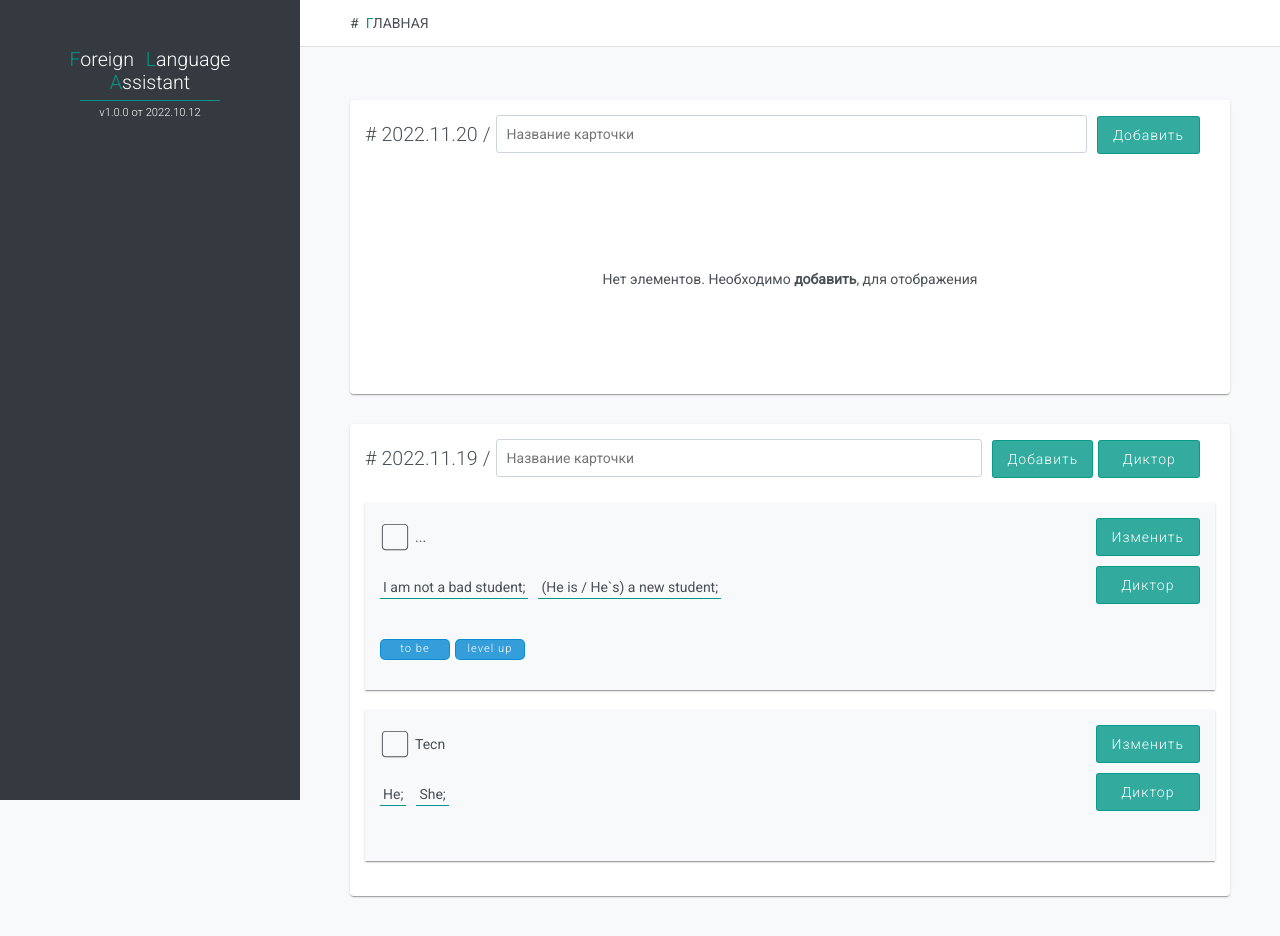
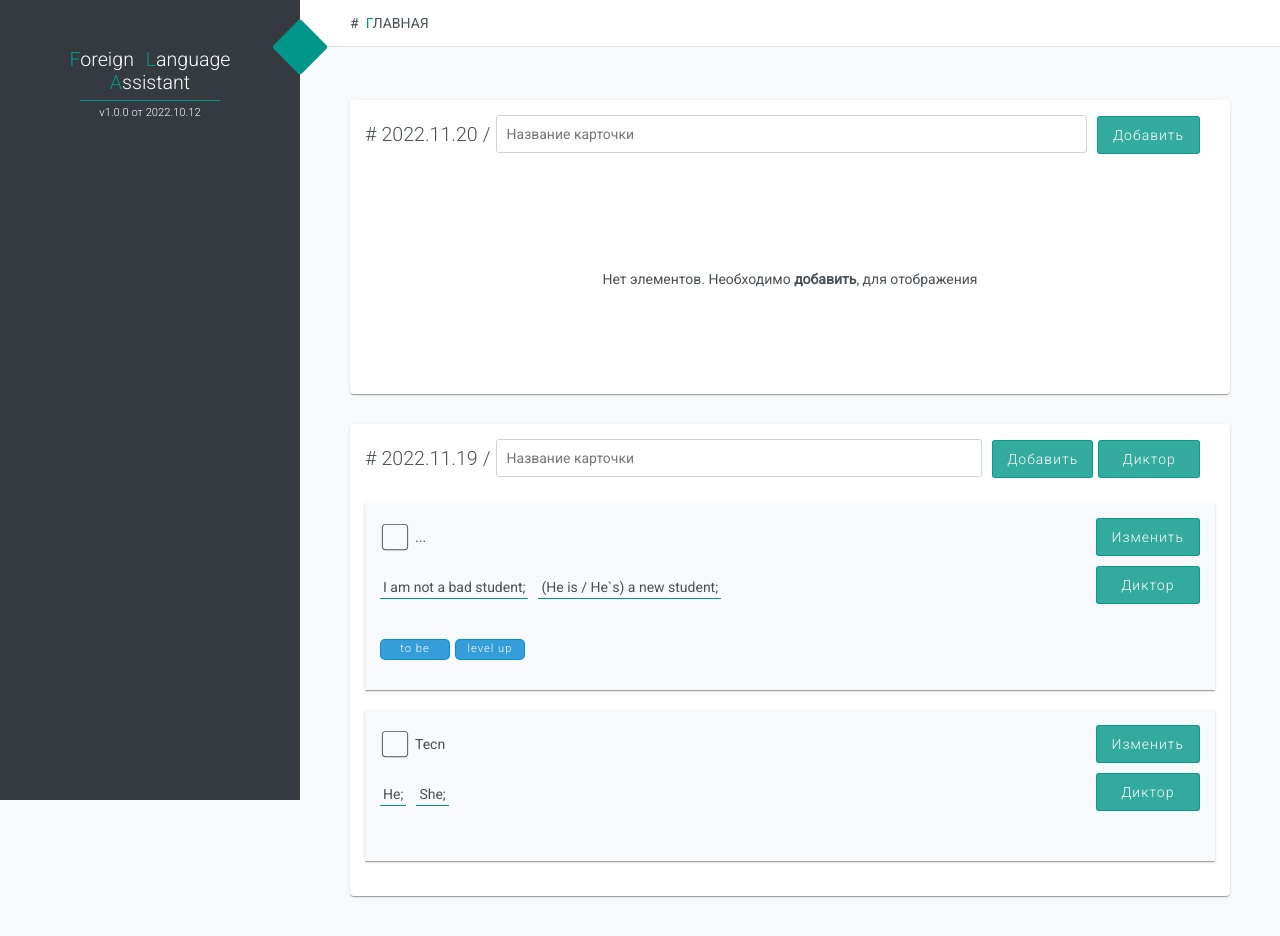
Before and after one commit to ManushovRodion/foreign-language-assistant, a Vue app: page / in a window 1280 px wide. Shown: the top 936 px of the page. Built offline with nearby package versions, Linux system fonts and the light colour scheme.

Commit message:
feat: add btn active menu

```diff
--- a/src/App.vue
+++ b/src/App.vue
@@ -7,14 +7,12 @@ import { useToggle } from "./uses/useToggle";
 
 import AppLogo from "./components/app/AppLogo.vue";
 import AppVersion from "./components/app/AppVersion.vue";
+import IconChevronLeft from "./components/icon/IconChevronLeft.vue";
+import IconChevronRight from "./components/icon/IconChevronRight.vue";
 
 const { swip } = useSwiper(document);
 const sidebarToggle = useToggle(true);
 const route = useRoute();
-
-if (window.innerWidth <= 991) {
-  sidebarToggle.onNotActive();
-}
 
 const classNames = computed(() => {
   return sidebarToggle.active.value ? "active-sidebar" : "";
@@ -27,10 +25,29 @@ watch(swip, (swip) => {
   else if (swip === OnSwip.ON_SWIP_LEFT) sidebarToggle.onNotActive();
 });
 
+watch(sidebarToggle.active, (active) => {
+  if (window.innerWidth > 991) return;
+
+  const node = document.querySelector("body");
+  if (!node) return;
+
+  node.style.overflow = active ? "hidden" : "";
+});
+
 const toggle = () => {
   swip.value = OnSwip.NONE;
   sidebarToggle.onToggle();
 };
+
+const toggleActive = () => {
+  if (window.innerWidth > 991) return;
+
+  sidebarToggle.onToggle();
+};
+
+if (window.innerWidth <= 991) {
+  sidebarToggle.onNotActive();
+}
 </script>
 
 <template>
@@ -40,6 +57,18 @@ const toggle = () => {
         <AppLogo />
         <div class="sidebar-hr-logo" />
         <AppVersion />
+      </div>
+
+      <div
+        class="sidebar-active"
+        :class="{ 'sidebar-active_on': sidebarToggle.active.value }"
+        @click="toggleActive"
+      >
+        <IconChevronLeft
+          v-if="sidebarToggle.active.value"
+          class="sidebar-active__icon"
+        />
+        <IconChevronRight v-else class="sidebar-active__icon" />
       </div>
 
       <div class="sidebar-context"></div>
@@ -96,6 +125,41 @@ $widthSidebar: 300px;
   &-context {
     flex-grow: 2;
   }
+  &-active {
+    cursor: pointer;
+    position: absolute;
+    right: -15px;
+    top: 32px;
+    z-index: 1001;
+
+    &::before {
+      content: "";
+      position: absolute;
+      width: 40px;
+      height: 40px;
+      top: -5px;
+      left: -10px;
+      background-color: #343a40;
+      z-index: -1;
+      transform: rotate(45deg);
+      border-radius: 3px;
+    }
+
+    &_on {
+      right: -10px;
+
+      &::before {
+        left: 0;
+        background-color: var(--primary-color);
+      }
+    }
+
+    &__icon {
+      width: 30px;
+      height: 30px;
+      fill: #ffffff;
+    }
+  }
 }
 
 .active-sidebar {
@@ -116,7 +180,7 @@ $widthSidebar: 300px;
 .wrapper {
   transition: 1s;
   position: relative;
-  min-height: 200vh;
+  min-height: 100vh;
 }
 
 .context {
@@ -146,6 +210,14 @@ $widthSidebar: 300px;
 }
 
 @media (min-width: 992px) {
+  .sidebar-active {
+    cursor: default;
+
+    &__icon {
+      opacity: 0;
+    }
+  }
+
   .layout-mask {
     display: none;
   }
--- /dev/null
+++ b/src/components/icon/IconChevronLeft.vue
@@ -0,0 +1,13 @@
+<template>
+  <svg
+    xmlns="http://www.w3.org/2000/svg"
+    viewBox="0 0 320 512"
+    width="20"
+    height="20"
+    fill="currentColor"
+  >
+    <path
+      d="M234.8 36.25c3.438 3.141 5.156 7.438 5.156 11.75c0 3.891-1.406 7.781-4.25 10.86L53.77 256l181.1 197.1c6 6.5 5.625 16.64-.9062 22.61c-6.5 6-16.59 5.594-22.59-.8906l-192-208c-5.688-6.156-5.688-15.56 0-21.72l192-208C218.2 30.66 228.3 30.25 234.8 36.25z"
+    />
+  </svg>
+</template>
--- /dev/null
+++ b/src/components/icon/IconChevronRight.vue
@@ -0,0 +1,13 @@
+<template>
+  <svg
+    xmlns="http://www.w3.org/2000/svg"
+    viewBox="0 0 320 512"
+    width="20"
+    height="20"
+    fill="currentColor"
+  >
+    <path
+      d="M85.14 475.8c-3.438-3.141-5.156-7.438-5.156-11.75c0-3.891 1.406-7.781 4.25-10.86l181.1-197.1L84.23 58.86c-6-6.5-5.625-16.64 .9062-22.61c6.5-6 16.59-5.594 22.59 .8906l192 208c5.688 6.156 5.688 15.56 0 21.72l-192 208C101.7 481.3 91.64 481.8 85.14 475.8z"
+    />
+  </svg>
+</template>
```
